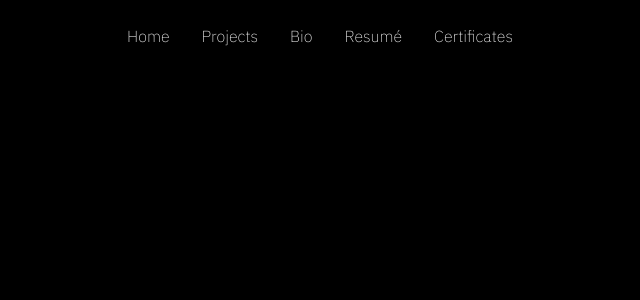
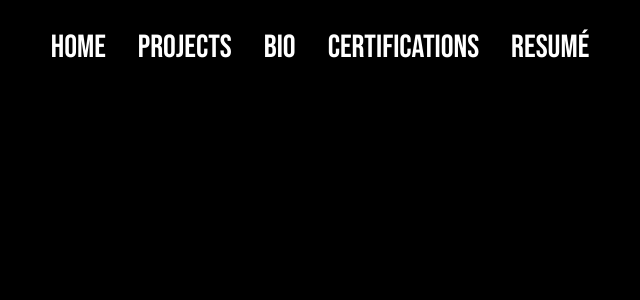
Before and after one commit to jarretebarnett/jarretebarnett.github.io, a React (Create React App) app: page / in a window 1280 px wide. Shown: the top 300 px of the page, without its empty margins (320-960 px from the left). Built offline with nearby package versions, Linux system fonts and the light colour scheme.

Commit message:
Font changes to navbar.

```diff
--- a/src/components/Nav/index.js
+++ b/src/components/Nav/index.js
@@ -13,8 +13,8 @@
                     <a className="nav-link" href="/#/home">Home</a>
                     <a className="nav-link" href="/#/projects">Projects</a>
                     <a className="nav-link" href="/#/bio">Bio</a>
+                    <a className="nav-link" href="/#/certs" rel="noreferrer" target="_blank">Certifications</a>
                     <a className="nav-link" href="/#/resume" rel="noreferrer" target="_blank">Resumé</a>
-                    <a className="nav-link" href="/#/certs" rel="noreferrer" target="_blank">Certificates</a>
                 </div>
                 </div>
             </div>
--- a/src/components/Nav/style.css
+++ b/src/components/Nav/style.css
@@ -1,4 +1,4 @@
-@import url("https://fonts.googleapis.com/css2?family=IBM+Plex+Sans:wght@200&display=swap");
+@import url("https://fonts.googleapis.com/css2?family=Bebas+Neue:wght@400&display=swap");
 
 nav.navbar {
     position: sticky;
@@ -7,13 +7,25 @@
 }
 
 a.navbar-brand {
-    font-family: 'IBM Plex Sans';
+    font-family: 'Bebas Neue';
+    font-size: 32px;
     color: #ffffff;
     text-decoration: none !important;
 }
 
 a.nav-link {
-    font-family: 'IBM Plex Sans';
+    font-family: 'Bebas Neue';
+    font-size: 32px;
     color: #ffffff;
     text-decoration: none !important;
 }
+
+a.navbar-brand:hover {
+    transform: scale(1.005);
+    color: #ffffff;
+}
+
+a.nav-link:hover {
+    transform: scale(1.005);
+    color: #ffffff;
+}
```
